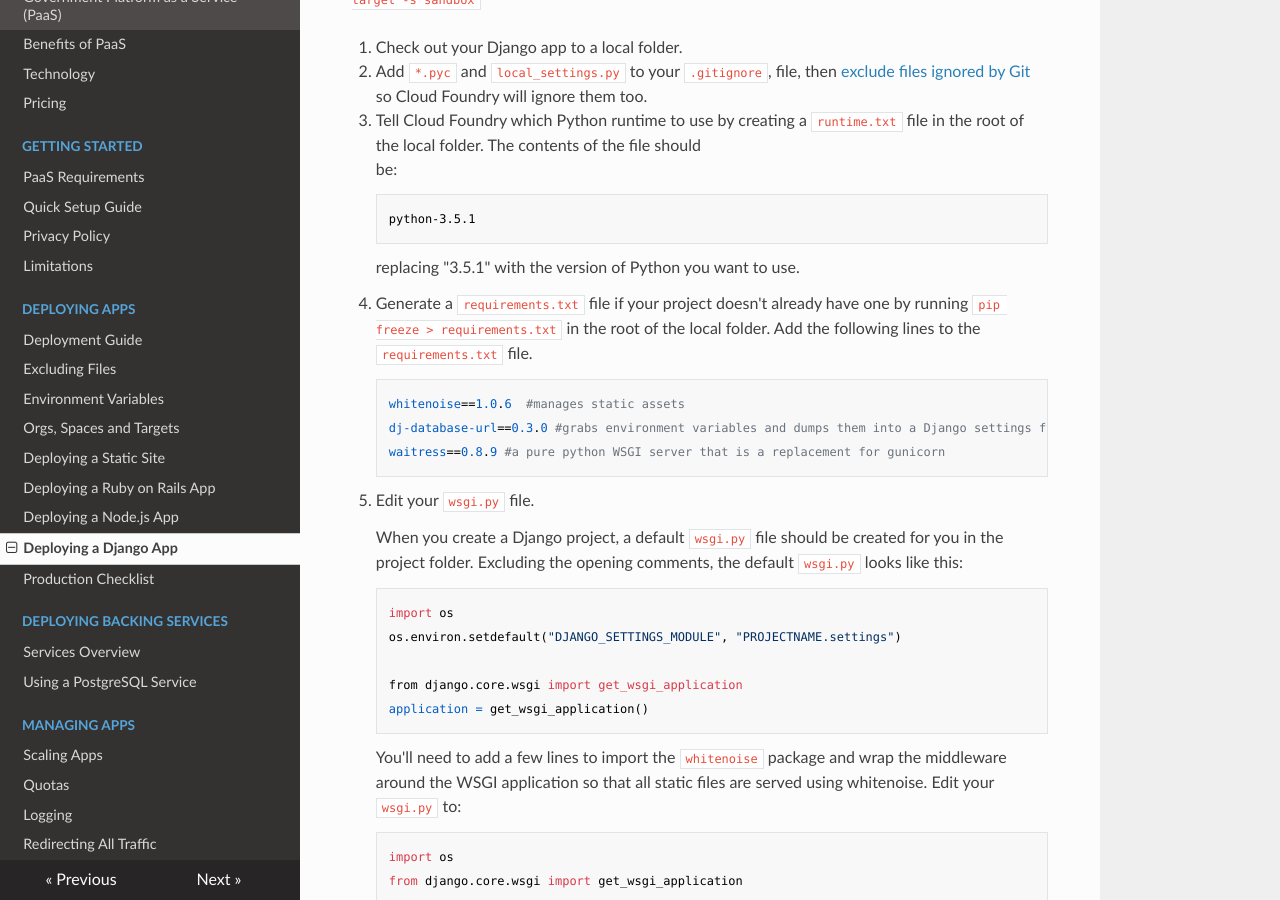
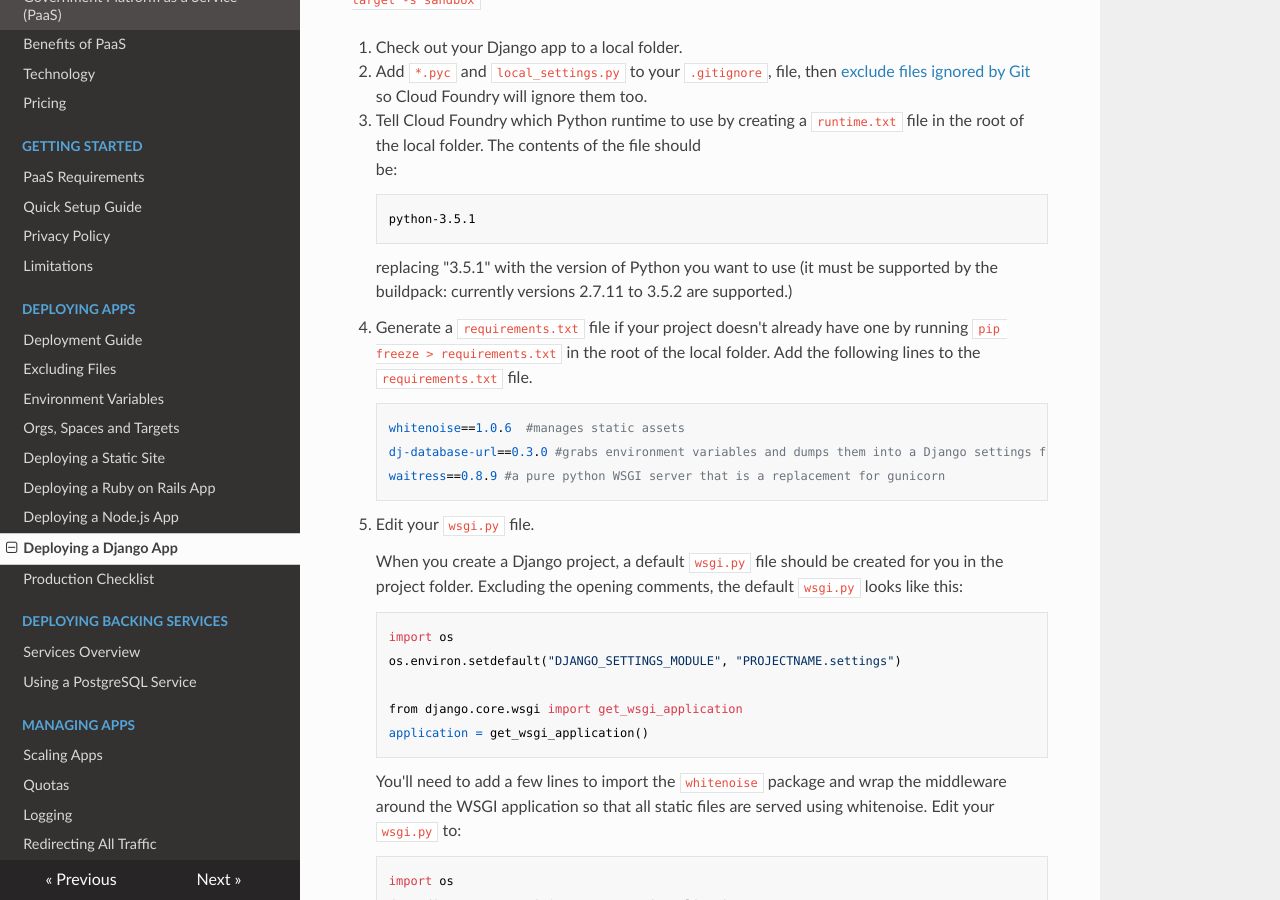
Before and after one commit to alphagov/paas-developer-docs, an MkDocs documentation site: the page built from docs/deploying_apps/deploying_django.md, in a window 1280 px wide and 900 px high, scrolled down 353 px. Built offline with MkDocs 1.6.1, drawn with Linux system fonts in a browser that asks for light colours; nearby versions of some CDN libraries; old or Windows-style settings are respelled for this version of MkDocs; some of the changed text lies outside the part shown.

Commit message:
Clarify a couple of things about Python setup
Pointed out by Piotr in Slack: must select a support python version,
and clarify that using dj_database_url package means that you don't
have to parse VCAP_SERVICES to get database URL

```diff
--- a/docs/deploying_apps/deploying_django.md
+++ b/docs/deploying_apps/deploying_django.md
@@ -16,7 +16,7 @@ If you are just getting started learning CloudFoundry, you can use the sandbox s
 
         python-3.5.1
 
-    replacing "3.5.1" with the version of Python you want to use.
+    replacing "3.5.1" with the version of Python you want to use (it must be supported by the buildpack: currently versions 2.7.11 to 3.5.2 are supported.)
 
 1. Generate a ``requirements.txt`` file if your project doesn't already have one by running ``pip freeze > requirements.txt`` in the root of the local folder.
     Add the following lines to the ``requirements.txt`` file.
@@ -103,8 +103,9 @@ In your `settings.py` file, make sure you import the package we added to the `re
 
         import dj_database_url
 
+This package will automatically parse the ``VCAP_SERVICES`` environment variable and set DATABASE_URL to the first database found.
 
-Then, you'll need to add a `DATABASES` setting. It's best to add this to the `settings.py` file.
+Then you'll need to add a `DATABASES` setting. It's best to add this to the `settings.py` file.
 
 
         DATABASES = {}
```
